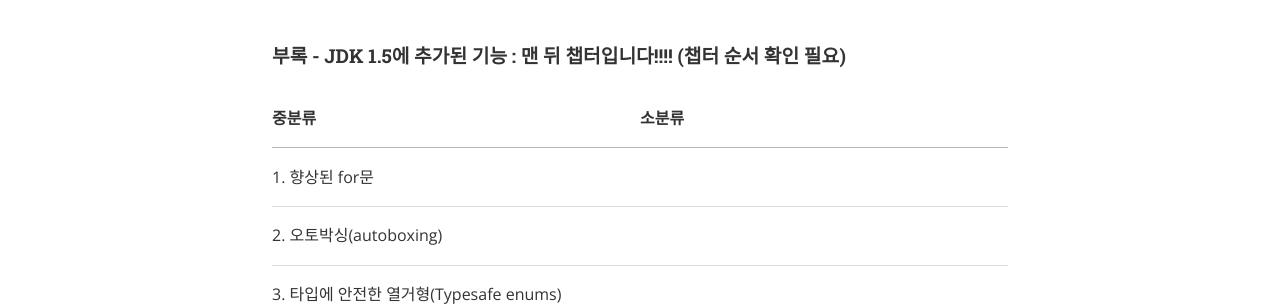
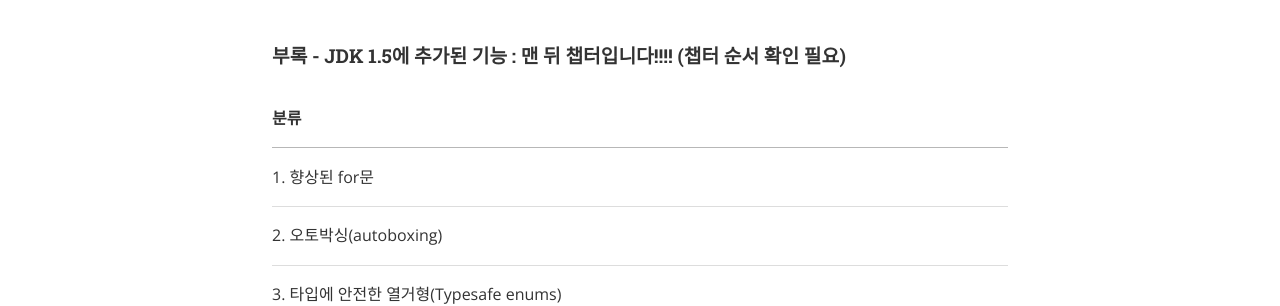
Before and after one commit to gptjs409/gptjs409.github.io, a Jekyll site: the page built from _posts/study/2019-11-13-java-basic-study2.md, in a window 1280 px wide and 900 px high, scrolled down 2018 px. Shown: the part 153-459 px from the top of the window. Built offline with Jekyll 4.4.1, drawn with Linux system fonts in a browser that asks for light colours; nearby versions of some CDN libraries.

Commit message:
Update 2019-11-13-java-basic-study2.md

```diff
--- a/_posts/study/2019-11-13-java-basic-study2.md
+++ b/_posts/study/2019-11-13-java-basic-study2.md
@@ -35,13 +35,13 @@ tags:
 
 #### 부록 - JDK 1.5에 추가된 기능 : 맨 뒤 챕터입니다!!!! (챕터 순서 확인 필요)
 
-|중분류|소분류|
-|---|---|
-|1. 향상된 for문||
-|2. 오토박싱(autoboxing)||
-|3. 타입에 안전한 열거형(Typesafe enums)||
-|4. 가변인수(Varargs)||
-|5. static import문||
-|6. StringBuilder||
+|분류|
+|---|
+|1. 향상된 for문|
+|2. 오토박싱(autoboxing)|
+|3. 타입에 안전한 열거형(Typesafe enums)|
+|4. 가변인수(Varargs)|
+|5. static import문|
+|6. StringBuilder|
 
 <br>
```
